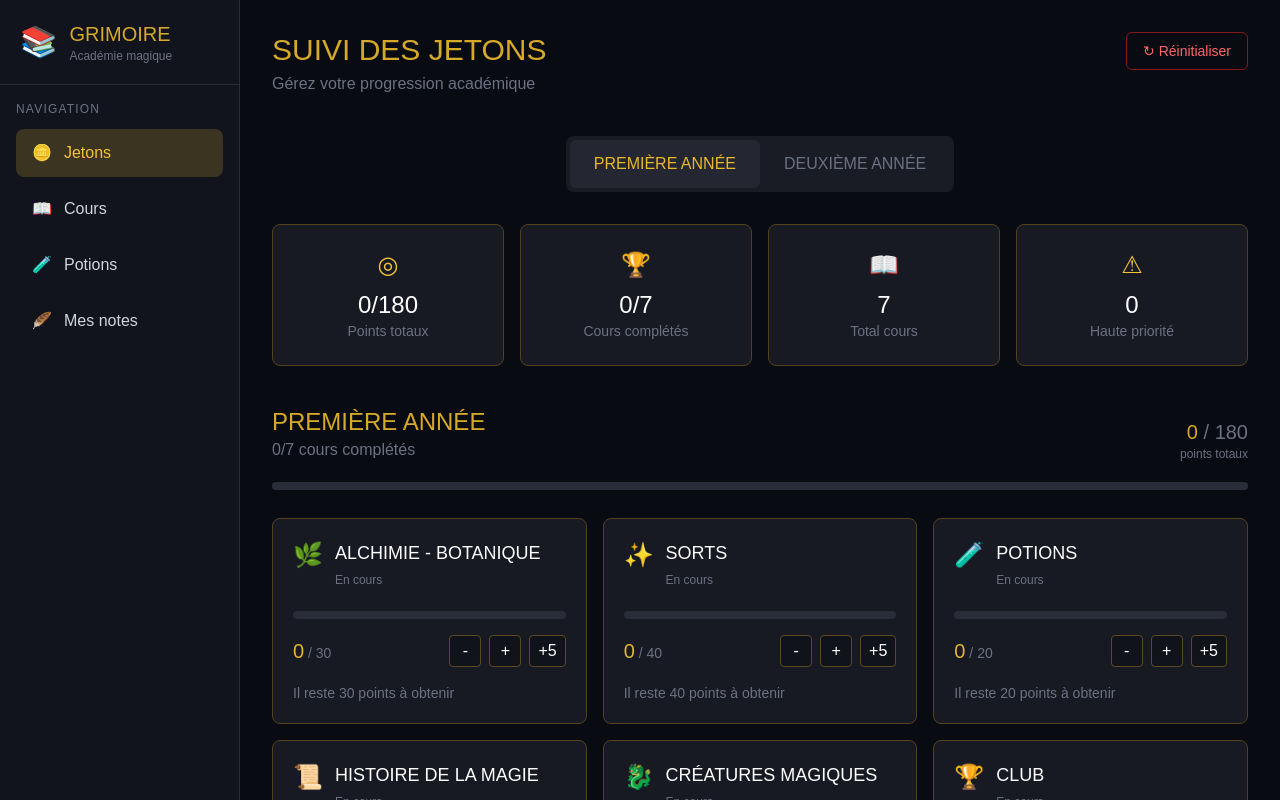
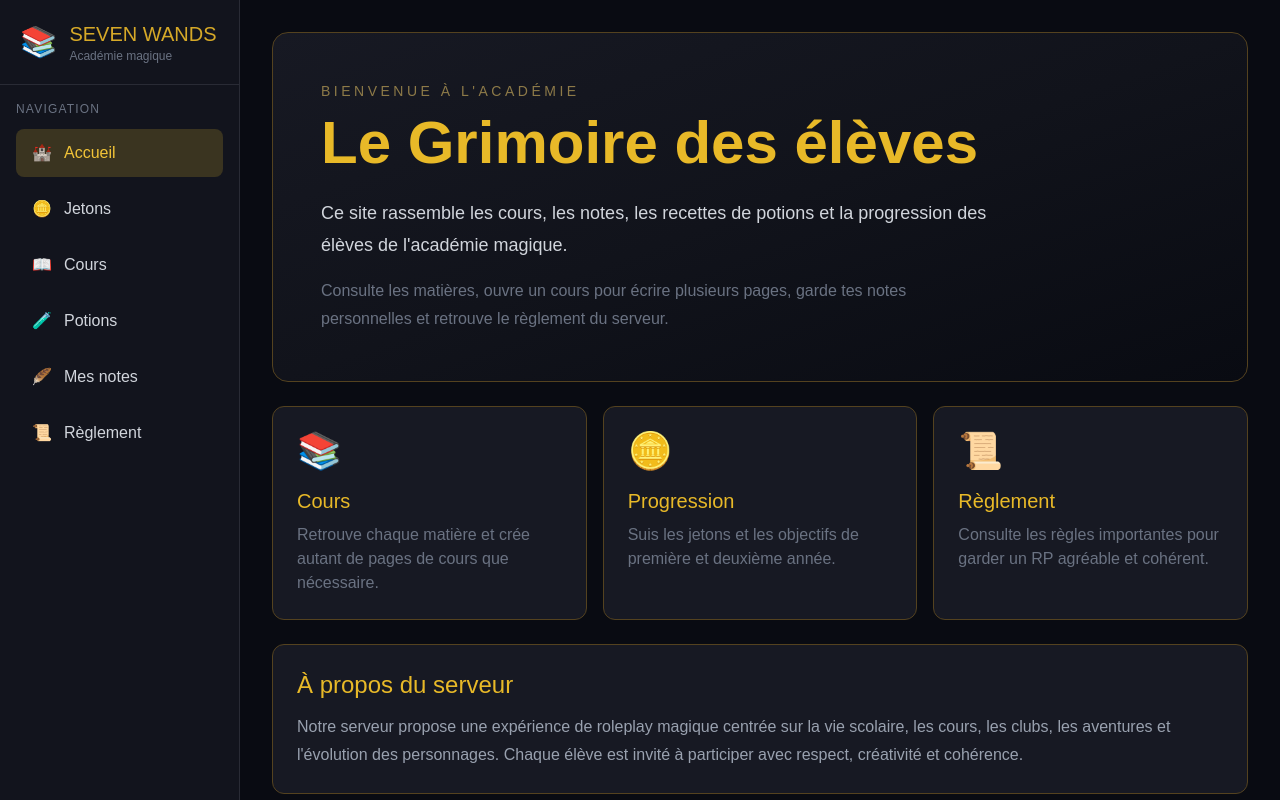
Before and after one commit to NewAtome/grimoire-rp, a Next.js app: page / in a window 1280 px wide. Shown: the top 800 px of the page. Built offline with nearby package versions, Linux system fonts and the light colour scheme.

Commit message:
Ajout Seven Wands accueil et reglement

```diff
--- a/app/page.tsx
+++ b/app/page.tsx
@@ -10,7 +10,7 @@ type Matiere = {
   maximum: number;
 };
 
-type PageActive = "jetons" | "cours" | "potions" | "notes";
+type PageActive = "accueil" | "jetons" | "cours" | "potions" | "notes" | "reglement";
 
 type PageDeCours = {
   id: number;
@@ -45,7 +45,7 @@ function cleCours(annee: 1 | 2, matiereId: number) {
 }
 
 export default function Home() {
-  const [pageActive, setPageActive] = useState<PageActive>("jetons");
+  const [pageActive, setPageActive] = useState<PageActive>("accueil");
   const [anneeActive, setAnneeActive] = useState<1 | 2>(1);
   const [matieresAnnee1, setMatieresAnnee1] = useState<Matiere[]>(annee1);
   const [matieresAnnee2, setMatieresAnnee2] = useState<Matiere[]>(annee2);
@@ -191,7 +191,7 @@ export default function Home() {
           <div className="flex items-center gap-3">
             <div className="text-3xl">📚</div>
             <div>
-              <h1 className="text-xl text-[#d6a928]">GRIMOIRE</h1>
+              <h1 className="text-xl text-[#d6a928]">SEVEN WANDS</h1>
               <p className="text-xs text-gray-500">Académie magique</p>
             </div>
           </div>
@@ -203,6 +203,16 @@ export default function Home() {
           </p>
 
           <div className="space-y-2">
+            <Menu
+              actif={pageActive === "accueil"}
+              icone="🏰"
+              texte="Accueil"
+              action={() => {
+                setPageActive("accueil");
+                setCoursOuvert(null);
+              }}
+            />
+
             <Menu
               actif={pageActive === "jetons"}
               icone="🪙"
@@ -239,11 +249,23 @@ export default function Home() {
                 setCoursOuvert(null);
               }}
             />
+
+            <Menu
+              actif={pageActive === "reglement"}
+              icone="📜"
+              texte="Règlement"
+              action={() => {
+                setPageActive("reglement");
+                setCoursOuvert(null);
+              }}
+            />
           </div>
         </nav>
       </aside>
 
       <main className="p-6 md:ml-60 md:p-8">
+        {pageActive === "accueil" && <PageAccueil />}
+
         {pageActive === "jetons" && (
           <PageJetons
             anneeActive={anneeActive}
@@ -290,8 +312,163 @@ export default function Home() {
         {pageActive === "notes" && (
           <PageNotes notes={notes} setNotes={setNotes} />
         )}
+
+        {pageActive === "reglement" && <PageReglement />}
       </main>
     </div>
+  );
+}
+
+
+function PageAccueil() {
+  return (
+    <>
+      <section className="overflow-hidden rounded-2xl border border-[#54421f] bg-gradient-to-br from-[#171923] via-[#11131b] to-[#090b12] p-8 md:p-12">
+        <div className="max-w-3xl">
+          <p className="mb-3 text-sm uppercase tracking-[0.25em] text-[#8d7a48]">
+            Bienvenue à l&apos;Académie
+          </p>
+
+          <h2 className="text-4xl font-semibold text-[#e8b928] md:text-6xl">
+            Le Grimoire des élèves
+          </h2>
+
+          <p className="mt-6 max-w-2xl text-lg leading-8 text-gray-300">
+            Ce site rassemble les cours, les notes, les recettes de potions
+            et la progression des élèves de l&apos;académie magique.
+          </p>
+
+          <p className="mt-4 max-w-2xl leading-7 text-gray-500">
+            Consulte les matières, ouvre un cours pour écrire plusieurs pages,
+            garde tes notes personnelles et retrouve le règlement du serveur.
+          </p>
+        </div>
+      </section>
+
+      <section className="mt-6 grid gap-4 md:grid-cols-3">
+        <CarteAccueil
+          icone="📚"
+          titre="Cours"
+          texte="Retrouve chaque matière et crée autant de pages de cours que nécessaire."
+        />
+        <CarteAccueil
+          icone="🪙"
+          titre="Progression"
+          texte="Suis les jetons et les objectifs de première et deuxième année."
+        />
+        <CarteAccueil
+          icone="📜"
+          titre="Règlement"
+          texte="Consulte les règles importantes pour garder un RP agréable et cohérent."
+        />
+      </section>
+
+      <section className="mt-6 rounded-xl border border-[#54421f] bg-[#171923] p-6">
+        <h3 className="text-2xl text-[#e8b928]">À propos du serveur</h3>
+        <p className="mt-3 max-w-4xl leading-7 text-gray-400">
+          Notre serveur propose une expérience de roleplay magique centrée sur
+          la vie scolaire, les cours, les clubs, les aventures et l&apos;évolution
+          des personnages. Chaque élève est invité à participer avec respect,
+          créativité et cohérence.
+        </p>
+      </section>
+    </>
+  );
+}
+
+function CarteAccueil({
+  icone,
+  titre,
+  texte,
+}: {
+  icone: string;
+  titre: string;
+  texte: string;
+}) {
+  return (
+    <article className="rounded-xl border border-[#54421f] bg-[#171923] p-6">
+      <div className="text-4xl">{icone}</div>
+      <h3 className="mt-4 text-xl text-[#e8b928]">{titre}</h3>
+      <p className="mt-2 leading-6 text-gray-500">{texte}</p>
+    </article>
+  );
+}
+
+function PageReglement() {
+  const regles = [
+    {
+      titre: "Respect",
+      texte:
+        "Respecte tous les joueurs et les membres du staff. Les insultes, le harcèlement et les discriminations sont interdits.",
+    },
+    {
+      titre: "Cohérence RP",
+      texte:
+        "Reste cohérent avec ton personnage et l’univers du serveur. Évite les actions impossibles ou sans conséquence.",
+    },
+    {
+      titre: "Fair-play",
+      texte:
+        "N’utilise pas d’informations apprises hors RP. Laisse aux autres le temps de répondre et accepte les conséquences de tes actions.",
+    },
+    {
+      titre: "Cours et événements",
+      texte:
+        "Pendant les cours et les événements, écoute les professeurs et respecte les consignes données en jeu.",
+    },
+    {
+      titre: "Contenu approprié",
+      texte:
+        "Garde un contenu adapté à la communauté. Les contenus choquants, illégaux ou explicitement sexuels sont interdits.",
+    },
+    {
+      titre: "Décisions du staff",
+      texte:
+        "En cas de problème, contacte le staff calmement. Les décisions doivent être discutées en privé, sans perturber le RP.",
+    },
+  ];
+
+  return (
+    <>
+      <header className="mb-8">
+        <p className="text-sm uppercase tracking-[0.2em] text-[#8d7a48]">
+          Vie de l&apos;académie
+        </p>
+        <h2 className="mt-2 text-4xl text-[#d6a928]">RÈGLEMENT</h2>
+        <p className="mt-2 max-w-3xl text-gray-500">
+          Ces règles permettent de garder une ambiance agréable, immersive et
+          respectueuse pour tous.
+        </p>
+      </header>
+
+      <section className="grid gap-4 md:grid-cols-2">
+        {regles.map((regle, index) => (
+          <article
+            key={regle.titre}
+            className="rounded-xl border border-[#54421f] bg-[#171923] p-6"
+          >
+            <div className="flex items-start gap-4">
+              <div className="grid h-10 w-10 shrink-0 place-items-center rounded-full border border-[#6d5526] bg-[#11131b] text-[#f2c438]">
+                {index + 1}
+              </div>
+
+              <div>
+                <h3 className="text-xl text-[#e8b928]">{regle.titre}</h3>
+                <p className="mt-2 leading-7 text-gray-400">{regle.texte}</p>
+              </div>
+            </div>
+          </article>
+        ))}
+      </section>
+
+      <section className="mt-6 rounded-xl border border-red-900/60 bg-red-950/10 p-6">
+        <h3 className="text-xl text-red-300">Important</h3>
+        <p className="mt-2 leading-7 text-red-200/70">
+          Le règlement peut évoluer. En restant sur le serveur, chaque membre
+          accepte de respecter les règles en vigueur et les consignes du staff.
+        </p>
+      </section>
+    </>
   );
 }
 
```
